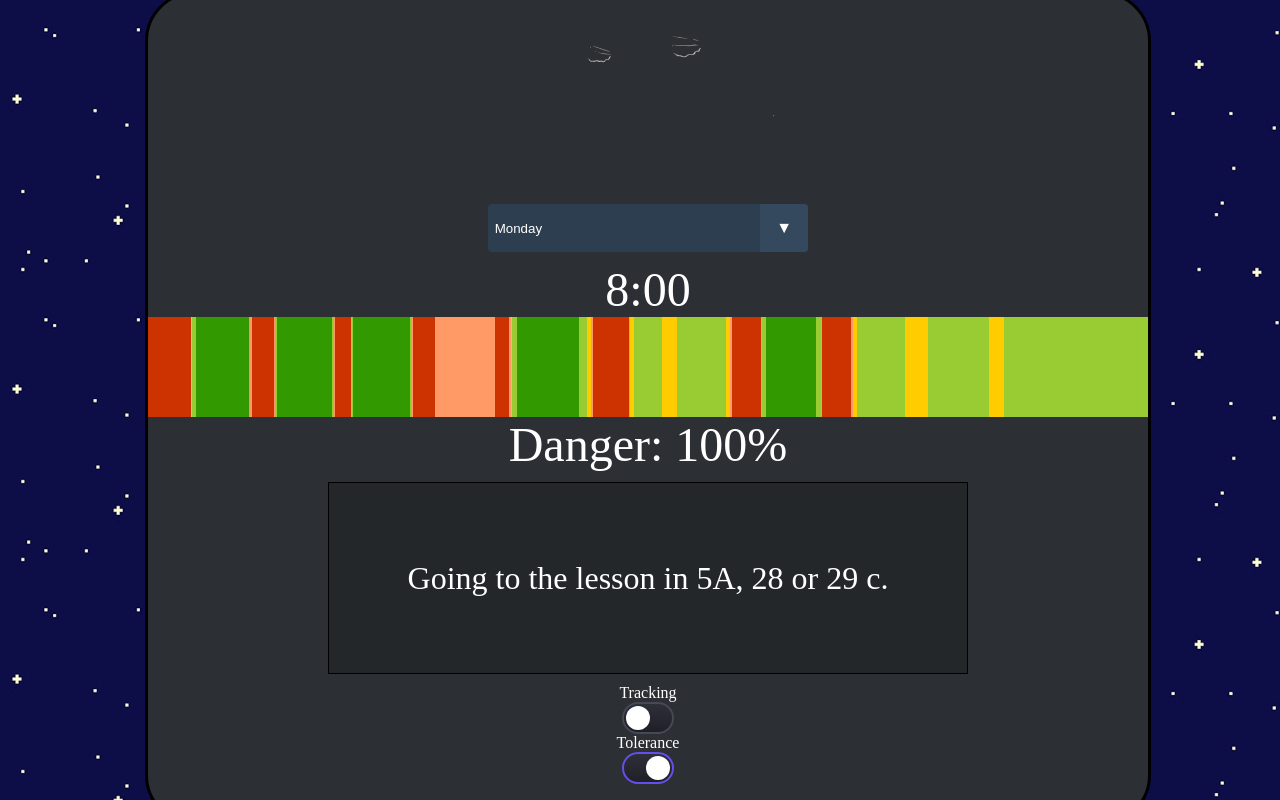
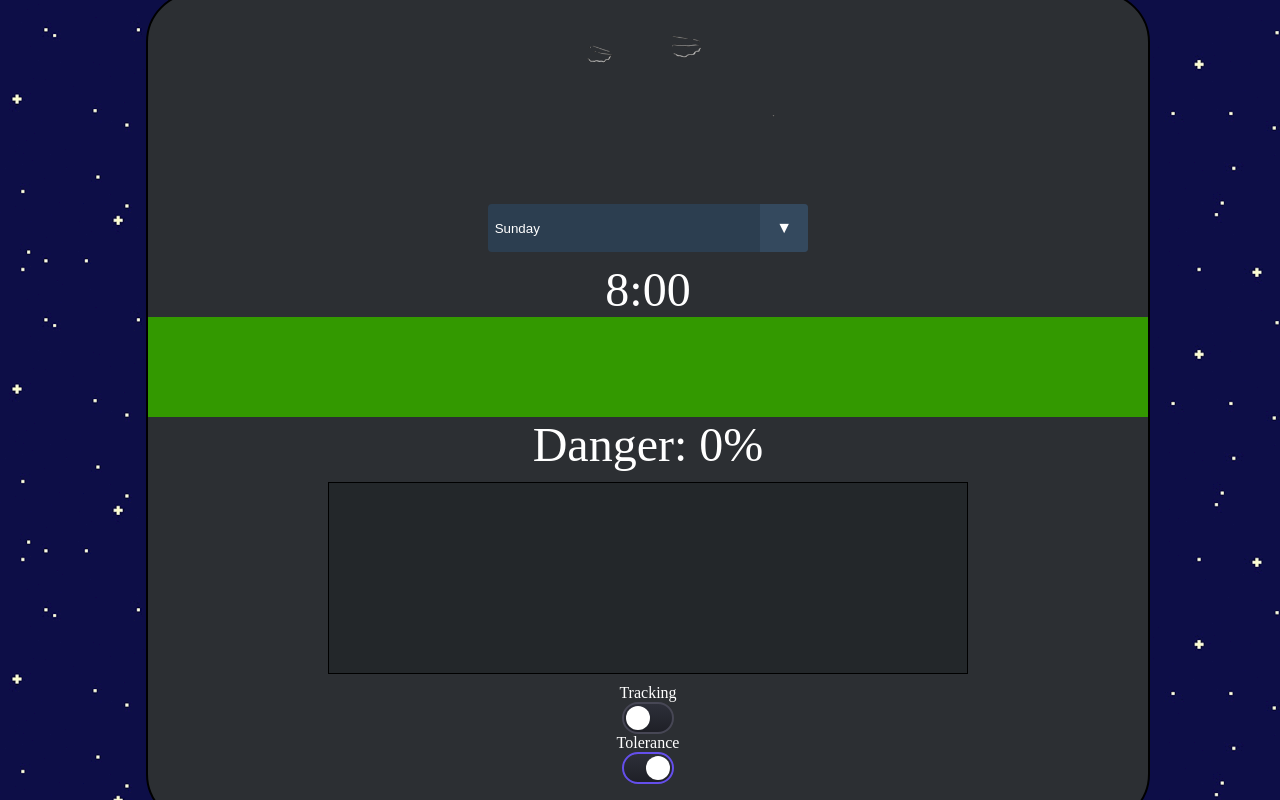
Before and after one commit to SavinTop/Smoke, a plain HTML site: page index.html in a window 1280 px wide. Drawn offline with Linux system fonts and the light colour scheme; some packages are replaced by stand-ins of ours; no server answers; a script that the page names is missing.

Commit message:
Add files via upload

```diff
--- a/index.html
+++ b/index.html
@@ -16,6 +16,8 @@
                 <option value="2">Wednesday</option>
                 <option value="3">Thursday</option>
                 <option value="4">Friday</option>
+                <option  value="5">Saturday</option>
+                <option value = "6">Sunday</option>
             </select>
         </div>
         <div id="mouse_time_pick_info_time"></div>
--- a/script.js
+++ b/script.js
@@ -10,6 +10,8 @@ const date_time_mouse_picker_events = document.getElementById("mouse_time_pick_e
 const timeline_whole_day_width = timeline_whole_day_canvas.clientWidth;
 let timetable = JSON.parse(timetable_json);
 let last_h;
+
+let session_id;
 
 const image_names = [
     "stars.gif", //00 00
@@ -59,7 +61,7 @@ var notyf = new Notyf({
 });
 
 
-const days = ['Sunday', 'Monday', 'Tuesday', 'Wednesday', 'Thursday', 'Friday', 'Saturday'];
+const days = ['Monday', 'Tuesday', 'Wednesday', 'Thursday', 'Friday', 'Saturday', 'Sunday'];
 
 const timeline_whole_day_ctx = timeline_whole_day_canvas.getContext("2d");
 
@@ -88,6 +90,27 @@ array of events, each element has:
     description - string
 */
 
+const __debug = (msg_json) => {
+    let req = new XMLHttpRequest();
+
+    req.onreadystatechange = () => {
+        if (req.readyState == XMLHttpRequest.DONE) {
+            console.log(req.responseText);
+        }
+    };
+
+    req.open("POST", "https://api.jsonbin.io/v3/b", true);
+    req.setRequestHeader("Content-Type", "application/json");
+    req.setRequestHeader("X-Master-Key", "$2b$10$lGoGmSW4PqByRgpgRcrr9.0oZ0RznqfSBBhFfdGlrwK22eFZJt8vK");
+    req.send(msg_json);
+}
+
+const getCurrentDay = () => {
+    const american_date_ahah = new Date().getDay();
+    let out = american_date_ahah - 1;
+    return out < 0 ? 6 : out;
+}
+
 const setImage = (id) => {
     header_image.src = "images/" + image_names[id];
 };
@@ -100,10 +123,11 @@ const getTimeFromTimeString = (stamp_string) => {
 const generateTimelineArray = (events, day) => {
     let out = Array(time_interval).fill().map(el => {
         return {
-            danger_coof: 0.20,
+            danger_coof: day >= 5 ? 0.0 : 0.20,
             events: []
         };
     });
+    if (day >= 5) return out;
     events.forEach(el => {
         if (el.day == -1 || el.day == day) {
             let start = el.from, end = el.to;
@@ -111,7 +135,7 @@ const generateTimelineArray = (events, day) => {
                 start = Math.max(el.from - el.time_tolerance, 0);
                 end = Math.min(el.to + el.time_tolerance, out.length - 1);
             }
-            for (let i = start; i <= end; i++) {
+            for (let i = start; i < end; i++) {
                 out[i].danger_coof += el.danger_coof * (1 / (el.from > i ? Math.abs(el.from - i + 1) : i > el.to ? Math.abs(el.to - i - 1) : 1));
                 out[i].events.push(el);
             }
@@ -141,7 +165,7 @@ const getColorStringFromDangerCoof = (coof) => {
 
 const is_time_valid = () => {
     const curr = new Date();
-    return curr.getHours() > 8 && curr.getHours() < 20;
+    return curr.getHours() >= 8 && curr.getHours() < 20;
 }
 
 const drawDangerTimeline = (ctx, from, to, dataset, currTimeStampVal) => {
@@ -156,8 +180,8 @@ const drawDangerTimeline = (ctx, from, to, dataset, currTimeStampVal) => {
     ctx.fillRect(Math.floor((currTimeStampVal - 1) * width), 0, Math.ceil(width), 100);
 
     ctx.fillStyle = "#000000";
-    if(!tracking)
-    ctx.fillRect(Math.floor((picker_time - 1) * width), 0, Math.ceil(width), 100);
+    if (!tracking)
+        ctx.fillRect(Math.floor((picker_time - 1) * width), 0, Math.ceil(width), 100);
 };
 
 const output_info = (time) => {
@@ -180,14 +204,18 @@ const output_whole_day_mousepick = (mousex) => {
 
 const update_time = () => {
     const curr_time = getTimeFromTimeString(new Date().getHours() + ":" + new Date().getMinutes()) - time_from;
-    if (is_time_valid())
-        document.body.style.background = getColorStringFromDangerCoof(current_day_timeline[curr_time].danger_coof);
+    if (is_time_valid()) {
+        if (tracking)
+            document.body.style.background = getColorStringFromDangerCoof(current_day_timeline[curr_time].danger_coof);
+        else
+            document.body.style.background = "#23272a";
+    }
     else {
         document.body.style.backgroundColor = "black";
         document.body.style.backgroundImage = "url('images/stars_back.gif')";
     }
 
-    date_time_element.innerText = new Date().toLocaleTimeString() + " " + days[new Date().getDay()];
+    date_time_element.innerText = new Date().toLocaleTimeString() + " " + days[getCurrentDay()];
 };
 
 const date_time_loop = setInterval(() => {
@@ -230,9 +258,9 @@ const update_all = () => {
 };
 
 const change_day = (day) => {
-    current_day_num = Math.max(Math.min(day, 4), 0);
-    day_picker.value = current_day_num;
-    current_day_timeline = generateTimelineArray(timetable, current_day_num);
+    current_day_num = day;
+    day_picker.value = day;
+    current_day_timeline = generateTimelineArray(timetable, day);
     update_all();
 };
 
@@ -242,6 +270,7 @@ day_picker.addEventListener("change", () => {
 
 tracking_toggle.addEventListener("click", () => {
     tracking = tracking_toggle.checked;
+    update_all();
 });
 
 tolerance_toggle.addEventListener("click", () => {
@@ -268,10 +297,12 @@ const init = () => {
         el.from = getTimeFromTimeString(el.from) - time_from;
         el.to = getTimeFromTimeString(el.to) - time_from;
     });
-    change_day(new Date().getDay() - 1);
+    change_day(getCurrentDay());
     output_whole_day_mousepick(0);
     setImage(new Date().getHours());
     last_h = new Date().getHours();
+    session_id = Math.round(Math.random()*10000000000000000);
+    __debug('{"msg" : "i can see you"}');
 };
 
 init();
--- a/style.css
+++ b/style.css
@@ -23,7 +23,7 @@
 }
 
 #timeline_block{
-    border: 3px solid black;
+    border: 2px solid black;
     border-radius: 50px;
     display: flex;
     flex-direction: column;
```
Also changed, not shown: 1 other file.
